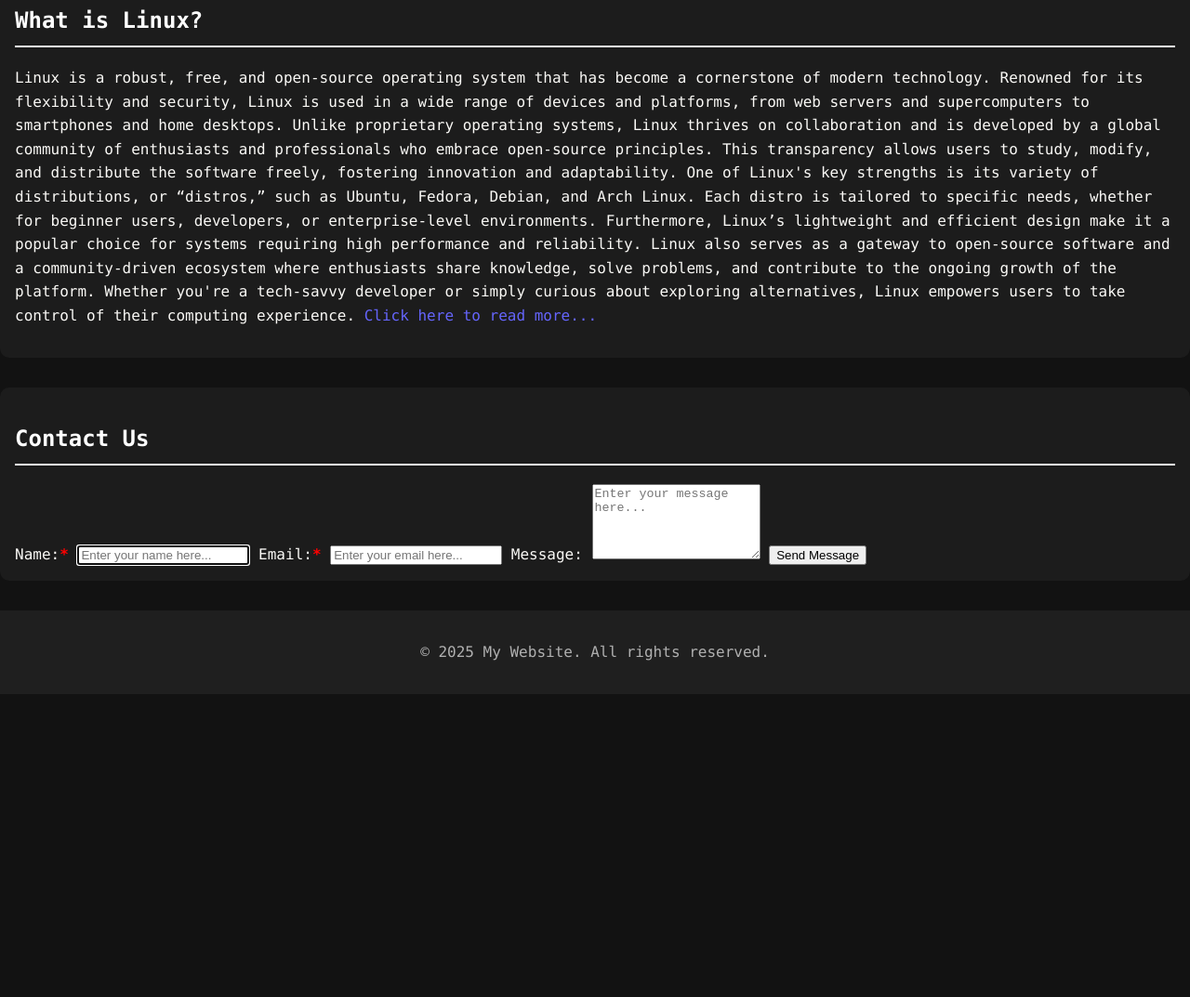
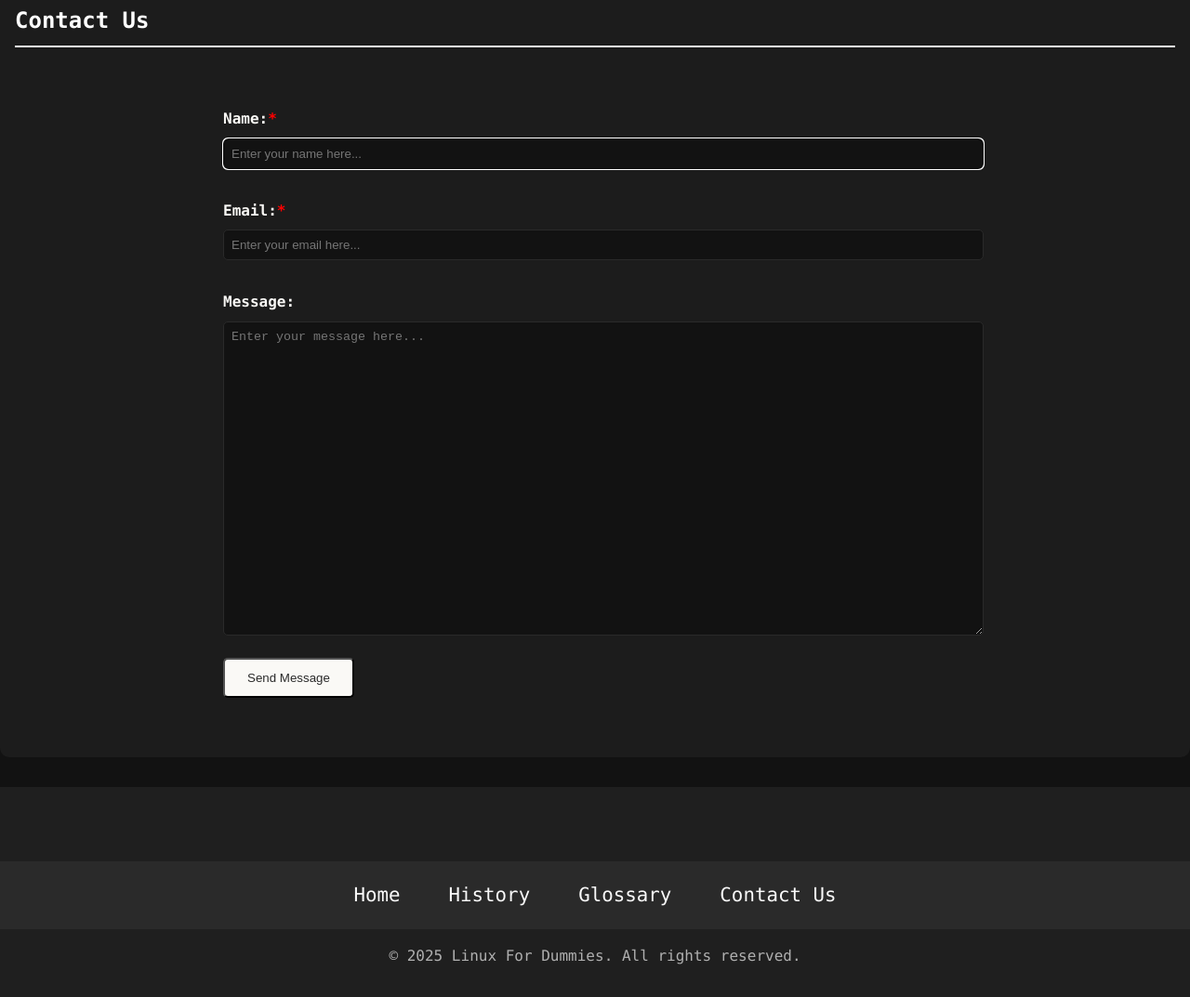
Before and after one commit to KStaunton-ATU/Web-Design-Fundamentals-Project, a plain HTML site: page contact.html in a window 1280 px wide. Shown: the part 363-1436 px from the top of the page at 93% size. Before the commit the page ends 1110 px from the top, so only its background shows below. Drawn offline with Linux system fonts and the light colour scheme.

Commit message:
Final Update contact.html

```diff
--- a/contact.html
+++ b/contact.html
@@ -1,20 +1,56 @@
-<!DOCTYPE html><!--Standard compliant. Tells browser we're using the lastest version of HTML -->
+<!DOCTYPE html>
 <html lang="en">
 
 <head>
     <meta charset="UTF-8">
-    <meta name="viewport" content="width=device-width, initial-scale=1.0"><!--For mobile browsers-->
-    <meta name="description" content="Template Page"><!--Meta tags for search engine optimisation -->
-    <meta name="keywords" content="Sections, Article, Footer">
+    <meta name="viewport" content="width=device-width, initial-scale=1.0">
+    <meta name="description" content="Get in touch with us through our contact form. Share your thoughts, questions, or feedback about Linux and open-source software.">
+    <meta name="keywords" content="Contact Us, Linux, Support, Feedback, Open Source, Questions">
     <title>Contact Us</title>
-    <link rel="stylesheet" href="styles/style.css"><!--Links in a CSS file-->
+    <link rel="stylesheet" href="styles/style.css">
     <link rel="icon" href="images/favicon.ico">
     <style>
         .required{
     font-weight:bold;
     color:red;
 }
-    </style><!--Internal CSS-->
+form {
+    max-width: 50rem; /*800 pixels at default*/
+    margin: 2rem auto;/*Horizontally centers the form*/
+    padding: 1rem;
+    color:#FAF9F6;
+}
+
+form label {
+    display: block;
+    margin-top: 1rem;
+    font-weight: bold;
+}
+
+input, textarea {
+    width: 100%;
+    padding: 0.5rem;
+    margin-top: 0.5rem;
+    margin-bottom: 1rem;
+    border: 1px solid #2a2a2a;
+    border-radius: 5px;
+    background-color: #121212;
+    color: #fafafa;
+}
+
+form button {
+    background-color: #faf9f6;
+    color: #2a2a2a;
+    padding: 0.75rem 1.5rem;
+    border-radius: 5px;
+    cursor: pointer;/*Change from arrow to pointing hand*/
+}
+
+form button:hover {
+    background-color: #f5f5f5;
+    color: #1c1c1c;
+}
+    </style>
 </head>
 
 <body>
@@ -33,17 +69,9 @@
         </nav>
     </header>
     <main>
-        <section>
-            <h2>What is Linux?</h2>
-            <p>Linux is a robust, free, and open-source operating system that has become a cornerstone of modern technology. Renowned for its flexibility and security, Linux is used in a wide range of devices and platforms, from web servers and supercomputers to smartphones and home desktops.
-               Unlike proprietary operating systems, Linux thrives on collaboration and is developed by a global community of enthusiasts and professionals who embrace open-source principles. This transparency allows users to study, modify, and distribute the software freely, fostering innovation and
-               adaptability. One of Linux's key strengths is its variety of distributions, or “distros,” such as Ubuntu, Fedora, Debian, and Arch Linux. Each distro is tailored to specific needs, whether for beginner users, developers, or enterprise-level environments. Furthermore, Linux’s lightweight
-               and efficient design make it a popular choice for systems requiring high performance and reliability. Linux also serves as a gateway to open-source software and a community-driven ecosystem where enthusiasts share knowledge, solve problems, and contribute to the ongoing growth of the
-               platform. Whether you're a tech-savvy developer or simply curious about exploring alternatives, Linux empowers users to take control of their computing experience.<a href="https://en.wikipedia.org/wiki/Linux" style="color:rgb(101, 101, 252)"> Click here to read more...</a></p>
-        </section>
         <section id="contact">
             <h2>Contact Us</h2>
-            <form action="bogus.php" method="post">
+            <form action="contact.html" method="get">
                 <label for="fullname">Name:<span class="required">*</span></label>
                 <input type="text" id="fullname" name="fullname" autofocus required placeholder="Enter your name here...">
 
@@ -51,7 +79,7 @@
                 <input type="email" id="email" name="email" required placeholder="Enter your email here...">
 
                 <label for="message">Message:</label>
-                <textarea id="message" name="message" rows="5" required placeholder="Enter your message here..."></textarea>
+                <textarea id="message" name="message" rows="5" required placeholder="Enter your message here..." style="height: 20rem;"></textarea>
 
                 <button type="submit">Send Message</button>
             </form>
@@ -59,8 +87,15 @@
 
     </main>
     <footer>
-        <!--Groups content for the end of the page-->
-        <p>&copy; 2025 My Website. All rights reserved.</p>
+        <nav>
+            <ul>
+                <li><a href="index.html">Home</a></li>
+                <li><a href="history.html">History</a></li>
+                <li><a href="glossary.html">Glossary</a></li>
+                <li><a href="contact.html">Contact Us</a></li>
+            </ul>
+        </nav>
+        <p>&copy; 2025 Linux For Dummies. All rights reserved.</p>
     </footer>
 </body>
 
```
